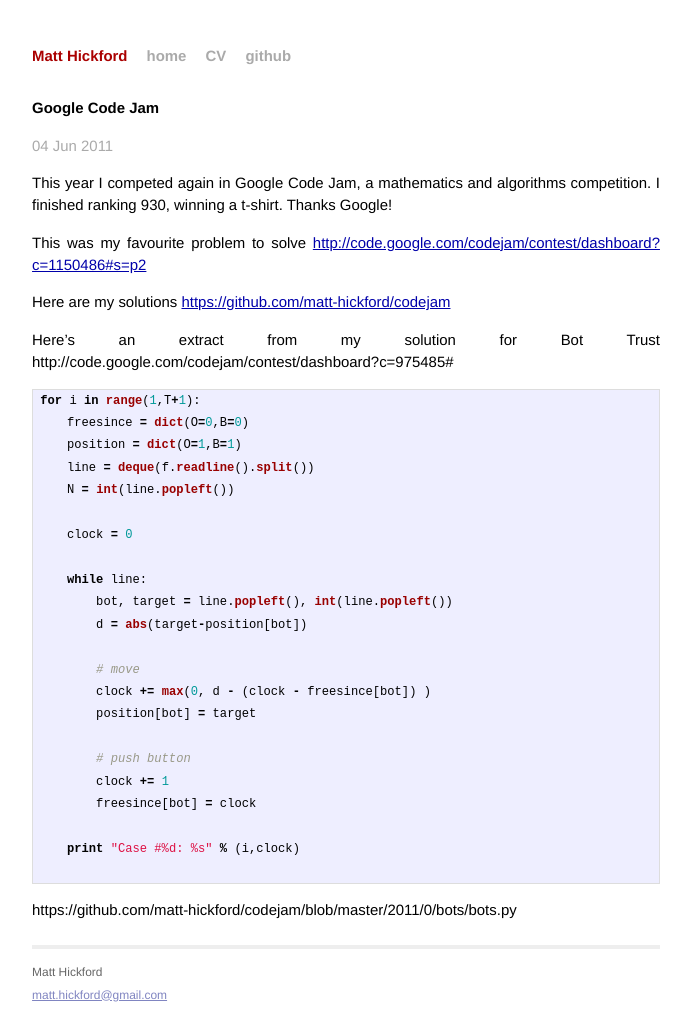
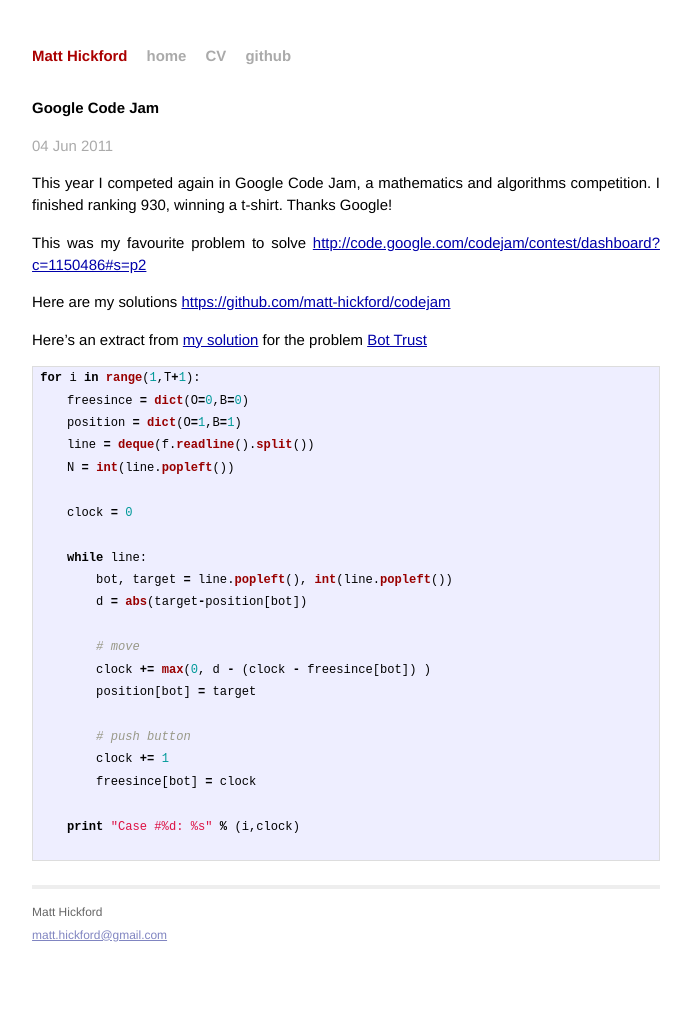
Before and after one commit to hickford/hickford.github.io, a Jekyll site: the page built from _posts/2011-06-04-Codejam.markdown, in a window 1280 px wide. Shown: the whole page, without its empty margins (294-985 px from the left). Built offline with Jekyll 4.4.1, drawn with Linux system fonts in a browser that asks for light colours; Markdown is read by kramdown in place of the engine named in the settings; after the commit the page ends 958 px from its top, so only the background shows below that.

Commit message:
remove redunant haeders

```diff
--- a/_posts/2011-06-04-Codejam.markdown
+++ b/_posts/2011-06-04-Codejam.markdown
@@ -10,7 +10,8 @@
 
 Here are my solutions <https://github.com/matt-hickford/codejam>
 
-Here's an extract from my solution for Bot Trust http://code.google.com/codejam/contest/dashboard?c=975485#
+Here's an extract from [my solution](https://github.com/matt-hickford/codejam/blob/master/2011/0/bots/bots.py
+) for the problem [Bot Trust](http://code.google.com/codejam/contest/dashboard?c=975485#)
 
 {% highlight python linesnos=table %}
 
@@ -37,5 +38,3 @@
     print "Case #%d: %s" % (i,clock)
 
 {% endhighlight %}
-
-https://github.com/matt-hickford/codejam/blob/master/2011/0/bots/bots.py
--- a/_posts/2011-12-28-step-mathematics-papers.markdown
+++ b/_posts/2011-12-28-step-mathematics-papers.markdown
@@ -4,8 +4,6 @@
 comments: true
 category: maths
 ---
-
-# {{page.title}}
 
 STEP Mathematics is an examination paper in the UK. Cambridge University uses it as an admissions test. The best way to prepare for an examination is to practise. When I took the paper in 2007 the past papers were expensive to acquire. Since then, the exam board [Cambridge Assessment](http://www.admissionstests.cambridgeassessment.org.uk/adt/step) have published the past papers freely. This is a Good Thing for Access.
 
--- a/_posts/2012-01-19-radio-ga-ga.markdown
+++ b/_posts/2012-01-19-radio-ga-ga.markdown
@@ -4,8 +4,6 @@
 comments: true
 category: letters
 ---
-
-# {{page.title}}
 
 A letter I wrote to radio manufacturer Pure:
 
--- a/_posts/2012-03-08-csharp-timespan-and-python-timedelta.markdown
+++ b/_posts/2012-03-08-csharp-timespan-and-python-timedelta.markdown
@@ -4,8 +4,6 @@
 comments: true
 categories: programming csharp
 ---
-
-# {{page.title}}
 
 For a while I’ve been frustrated by .NET’s System.TimeSpan and its incoherent constructors. Without referring to [MSDN][1], can you tell me what these three objects describe?
 
--- a/_posts/2012-03-29-reactive-extensions-buffer-until-calm.markdown
+++ b/_posts/2012-03-29-reactive-extensions-buffer-until-calm.markdown
@@ -4,8 +4,6 @@
 comments: true
 categories: programming csharp
 ---
-
-# {{page.title}}
 
 The curiously-named [Reactive Extensions](http://msdn.microsoft.com/en-us/data/gg577609) is a .NET library that lets you work with _streams of events_ as first-class objects.
 
```
